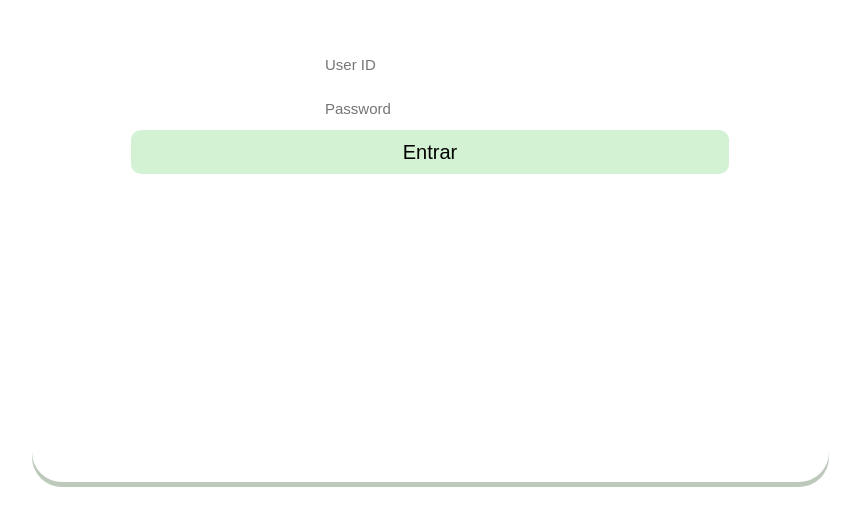
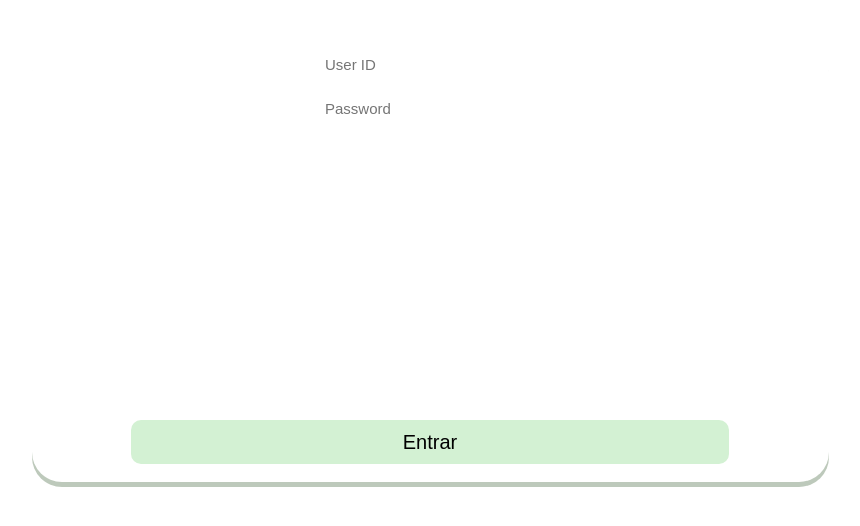
Before and after one commit to albertoDM13/systemFolios, an Angular app: page / in a window 1280 px wide. Shown: the part 118-644 px from the top of the page, without its empty margins (210-1070 px from the left). Built offline with nearby package versions, Linux system fonts and the light colour scheme.

Commit message:
1 file modified

```diff
--- a/src/app/app.component.css
+++ b/src/app/app.component.css
@@ -51,10 +51,12 @@ my-app {
   border: 0;
 }
 .color:hover {
-  background-color: rgb(133, 216, 216);
+  background-color: rgba(194, 245, 194, 0.815);
 }
 .position {
   margin: 0 auto;
+  position: relative;
+  top: 290px;
 }
 .can {
   background-color: brown;
```
